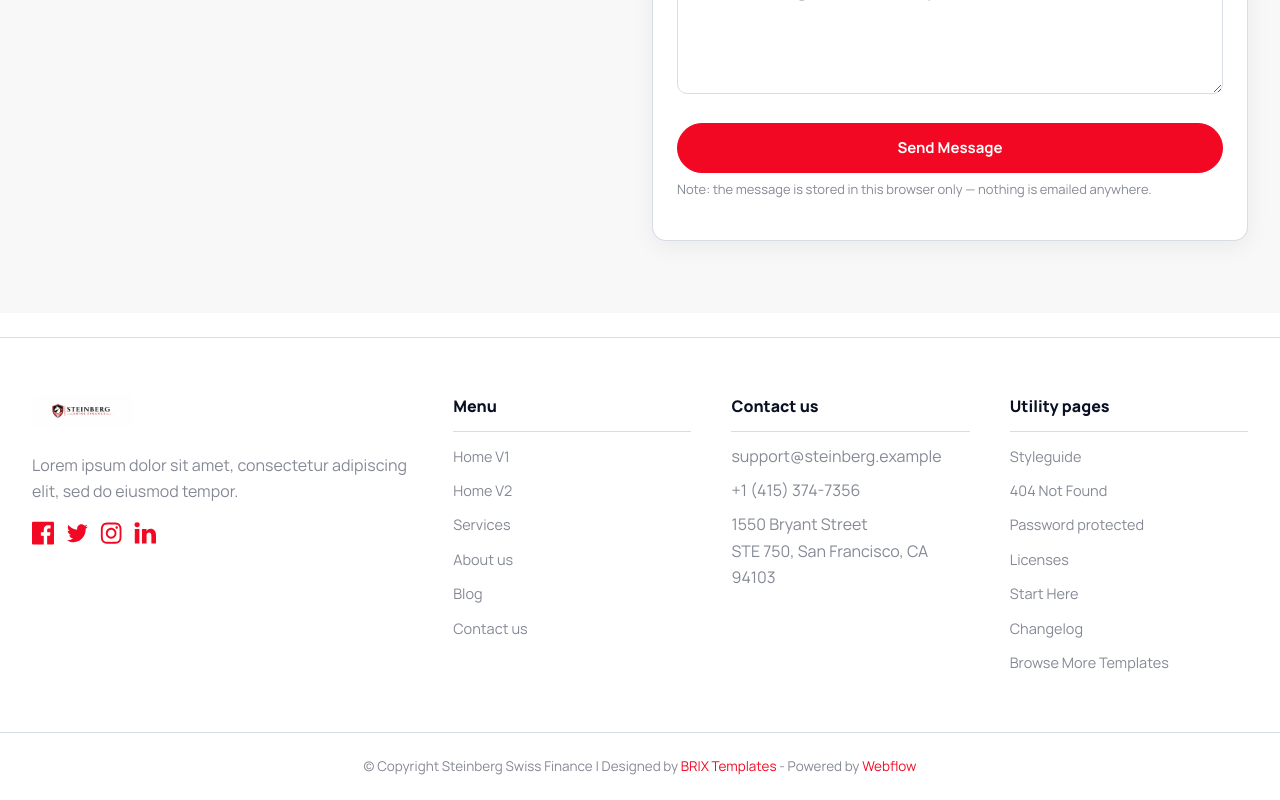
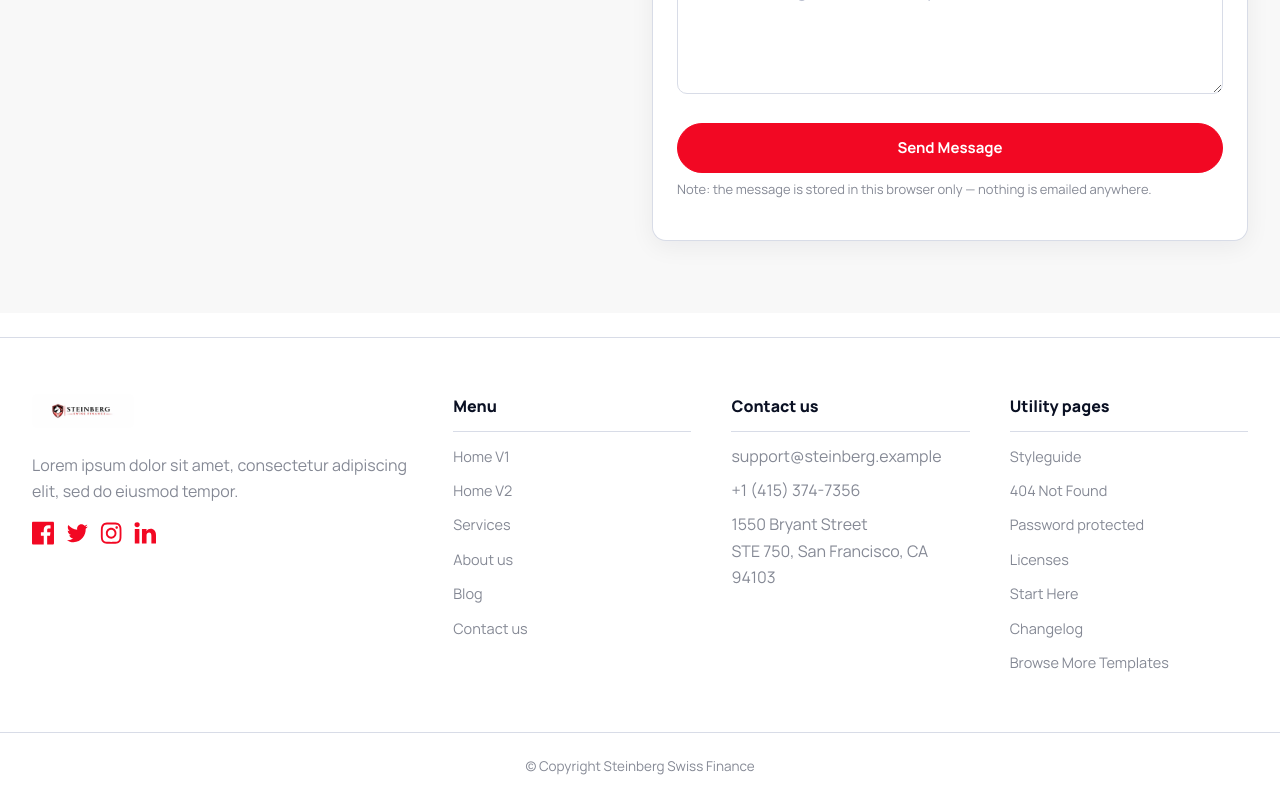
Before and after one commit to steinbergswiss/steinberg-swiss-finance, a React (Vite) app: page / in a window 1280 px wide. Shown: the part 5637-6437 px from the top of the page. Built offline with nearby package versions, Linux system fonts and the light colour scheme.

Commit message:
Remove template credit from footer

```diff
--- a/src/components/layout.jsx
+++ b/src/components/layout.jsx
@@ -107,8 +107,7 @@ export function PublicFooter() {
       </div>
       <div className="footer-fine">
         <div className="container">
-          © Copyright Steinberg Swiss Finance | Designed by <a href="https://brixtemplates.com/" target="_blank" rel="noreferrer">BRIX Templates</a> - Powered by{' '}
-          <a href="https://webflow.com/" target="_blank" rel="noreferrer">Webflow</a>
+          © Copyright Steinberg Swiss Finance
         </div>
       </div>
     </footer>
```
